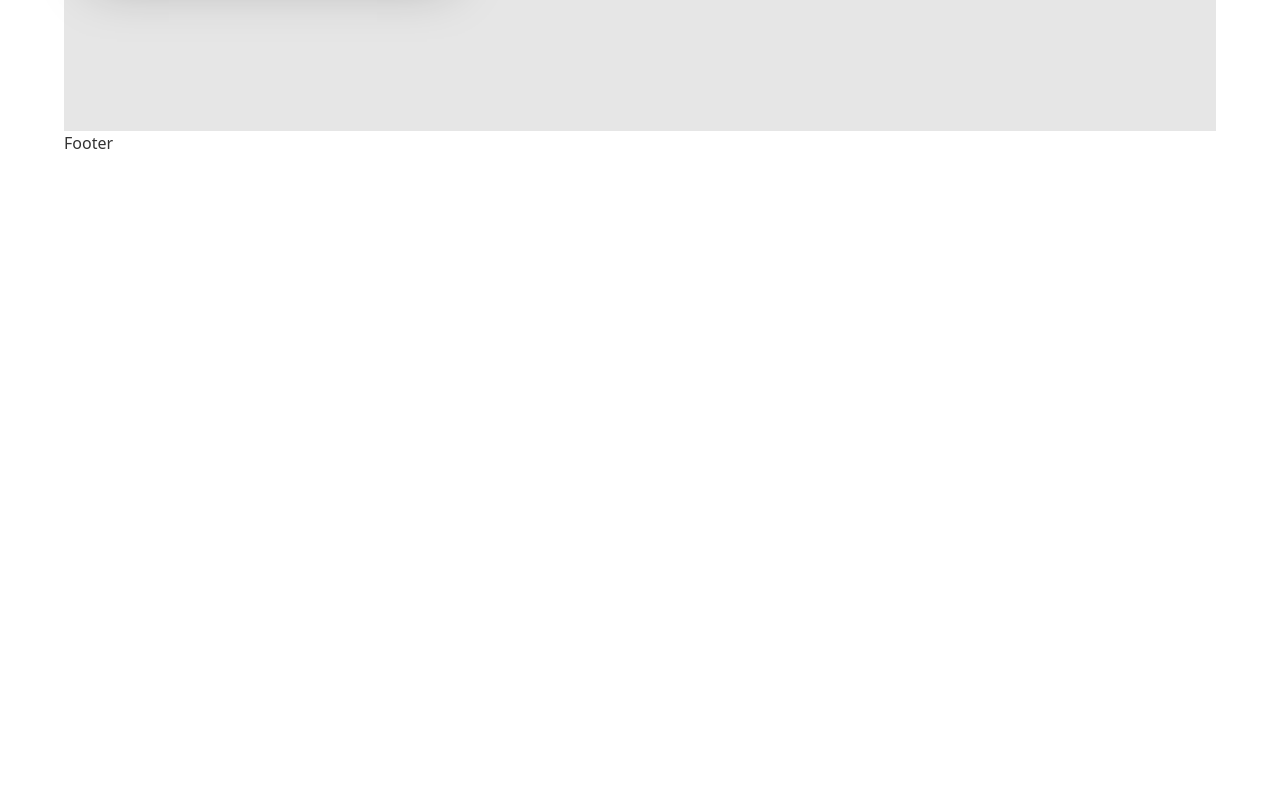
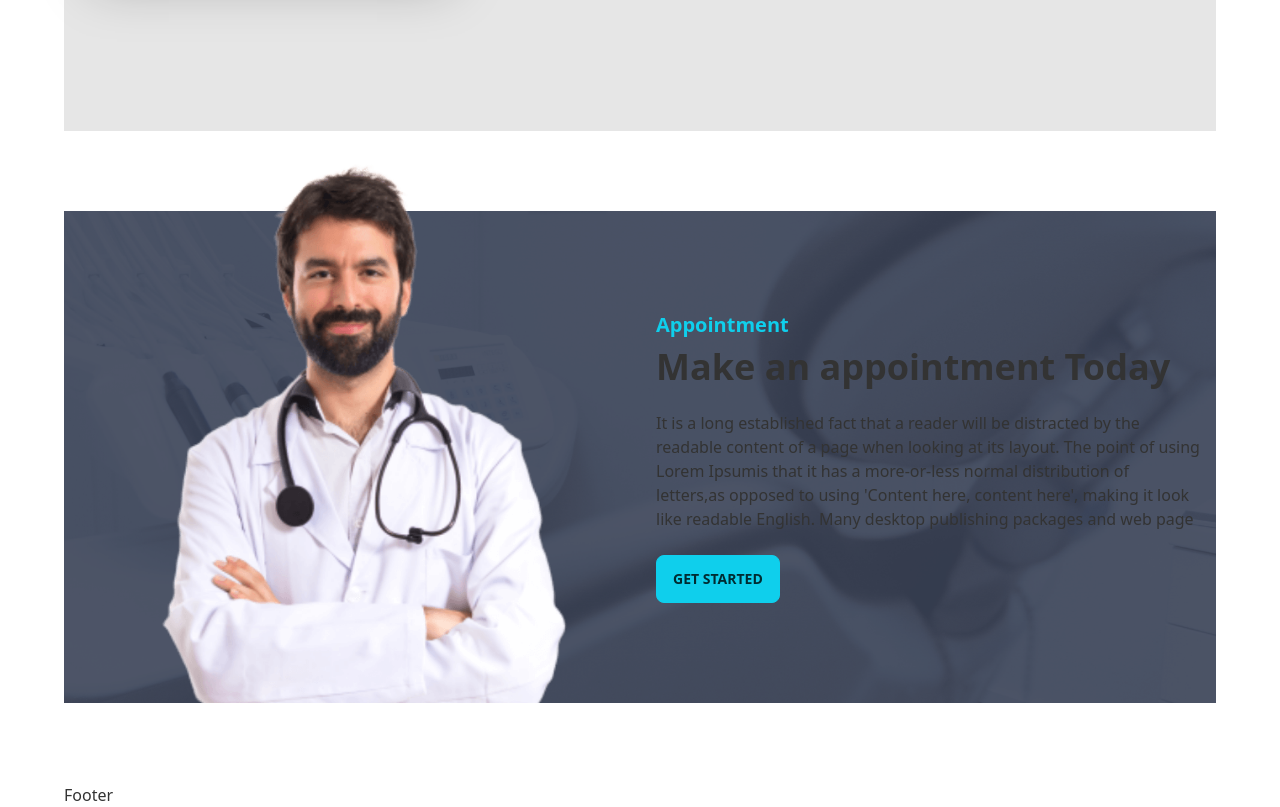
Before and after one commit to hasanTheBest/dp-practice-client, a React (Create React App) app: page / in a window 1280 px wide. Shown: the part 2580-3387 px from the top of the page. Before the commit the page ends 2735 px from the top, so only its background shows below. Built offline with nearby package versions, Linux system fonts and the light colour scheme.

Commit message:
appoinment section added

```diff
--- a/src/Views/Home.jsx
+++ b/src/Views/Home.jsx
@@ -1,4 +1,5 @@
 import React from "react";
+import Appointment from "./Home/Appointment";
 import ExceptionalServices from "./Home/ExceptionalServices";
 import Hero from "./Home/Hero";
 import InfoCards from "./Home/InfoCards";
@@ -11,6 +12,7 @@
       <InfoCards />
       <Services />
       <ExceptionalServices />
+      <Appointment />
     </div>
   );
 };
--- /dev/null
+++ b/src/Views/Home/Appointment.jsx
@@ -0,0 +1,35 @@
+import React from "react";
+import doctor from "../../assets/images/doctor-small.png";
+import appointment from "../../assets/images/appointment.png";
+
+const Appointment = () => {
+  return (
+    <section className="py-20">
+      <div
+        className="flex bg-cover"
+        style={{ backgroundImage: `url(${appointment})` }}
+      >
+        <div className="flex-1 -mt-14">
+          <img src={doctor} alt="Doctor" />
+        </div>
+        <div className="flex-1 flex flex-col justify-center">
+          <div className="px-4">
+            <h4 class="text-xl font-bold text-primary mb-2">Appointment</h4>
+            <h2 class="text-4xl font-semibold">Make an appointment Today</h2>
+            <p class="py-6">
+              It is a long established fact that a reader will be distracted by
+              the readable content of a page when looking at its layout. The
+              point of using Lorem Ipsumis that it has a more-or-less normal
+              distribution of letters,as opposed to using 'Content here, content
+              here', making it look like readable English. Many desktop
+              publishing packages and web page
+            </p>
+            <button class="btn btn-primary">Get Started</button>
+          </div>
+        </div>
+      </div>
+    </section>
+  );
+};
+
+export default Appointment;
--- a/src/Views/Home/ExceptionalServices.jsx
+++ b/src/Views/Home/ExceptionalServices.jsx
@@ -12,9 +12,9 @@
             alt="Exceptional Services"
           />
           <div>
-            <h1 class="text-5xl font-bold">
+            <h2 class="text-5xl font-bold">
               Exceptional Dental Care, on Your Terms
-            </h1>
+            </h2>
             <p class="py-6">
               It is a long established fact that a reader will be distracted by
               the readable content of a page when looking at its layout. The
```
